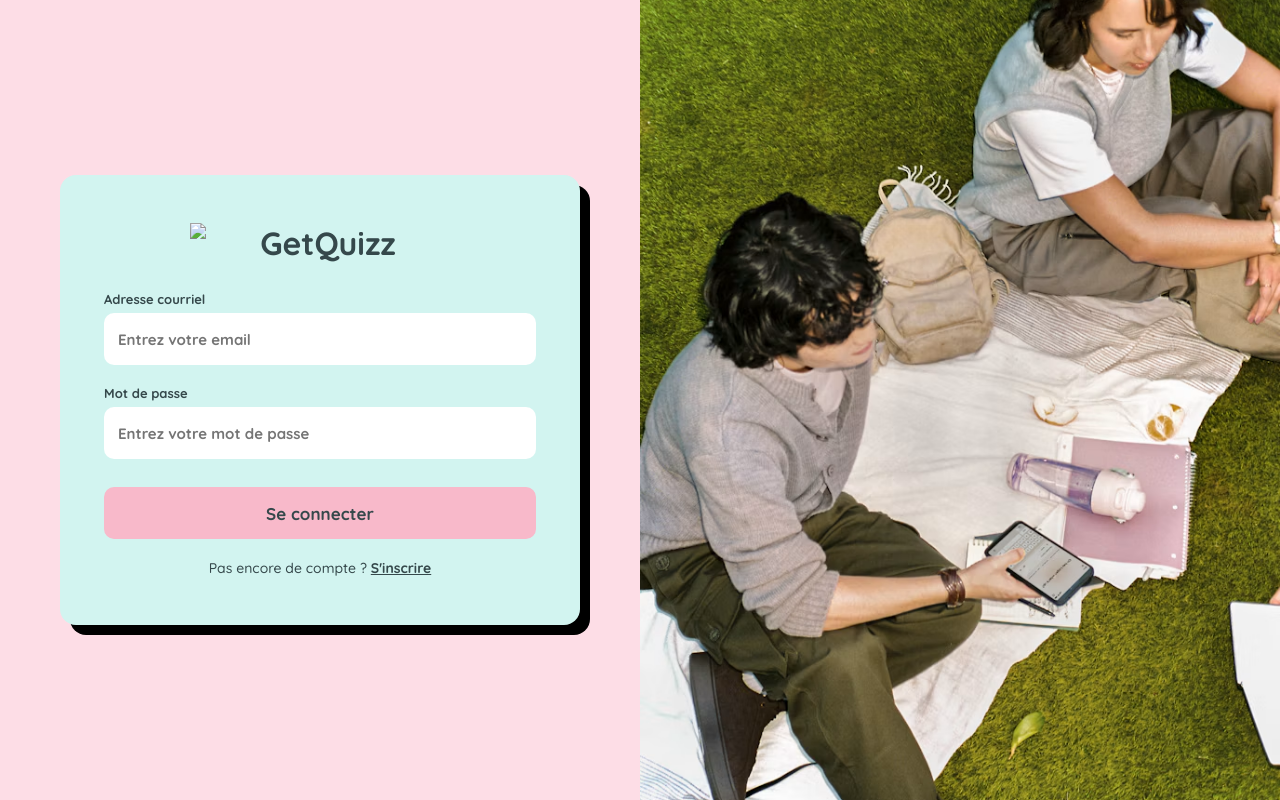
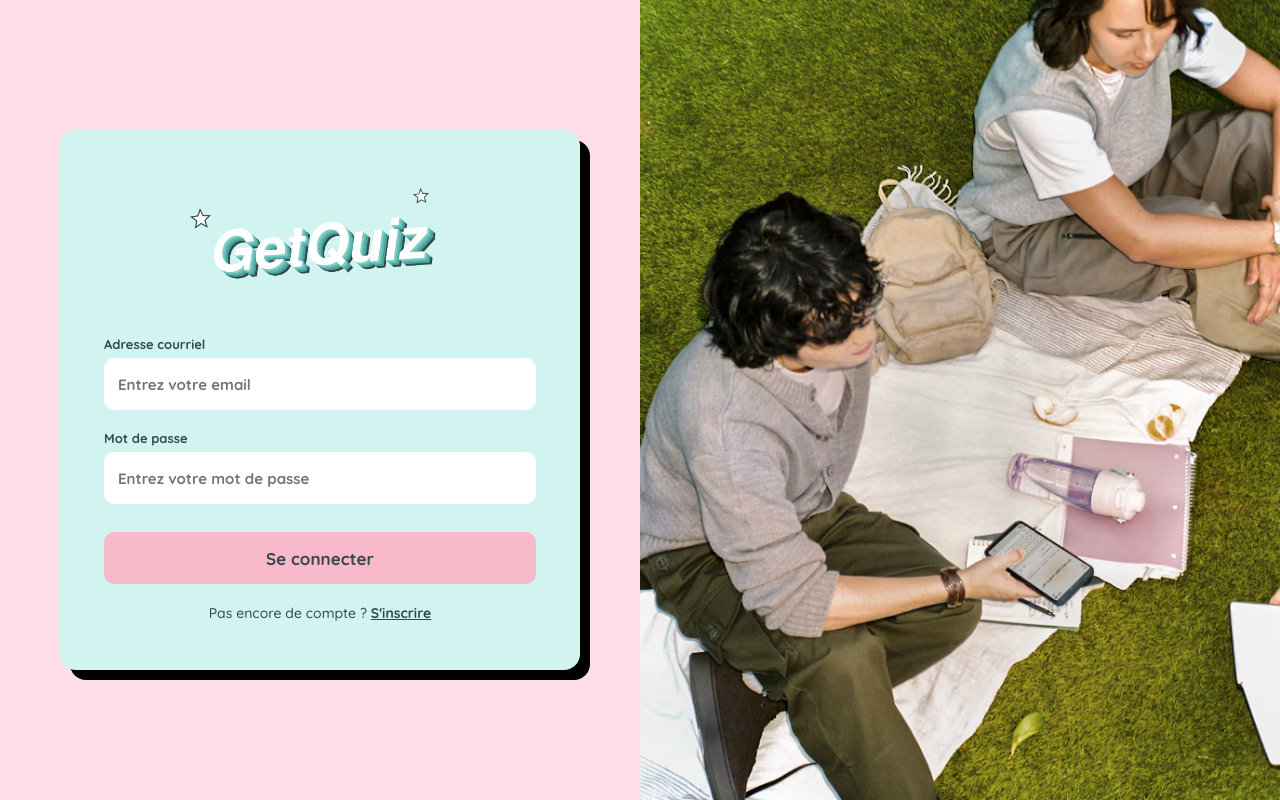
Before and after one commit to TArielle07/GetQuizz, a website: page public/connexion.html in a window 1280 px wide. Drawn offline with Linux system fonts and the light colour scheme.

Commit message:
Erreur corrigé sur les pages html(inscription et connexion)

```diff
--- a/public/connexion.html
+++ b/public/connexion.html
@@ -12,7 +12,7 @@
 <body>
   <main class="panneau">
     <form id="signup">
-      <h1><img class="logo" src="logo.png" alt="GetQuizz"></h1>
+      <h1><img class="logo" src="GetQuiz_logo.png" alt="GetQuizz"></h1>
 
       <div class="field">
         <label for="email">Adresse courriel</label>
```
Also changed, not shown: public/inscription.html (+1 -1 lines).
